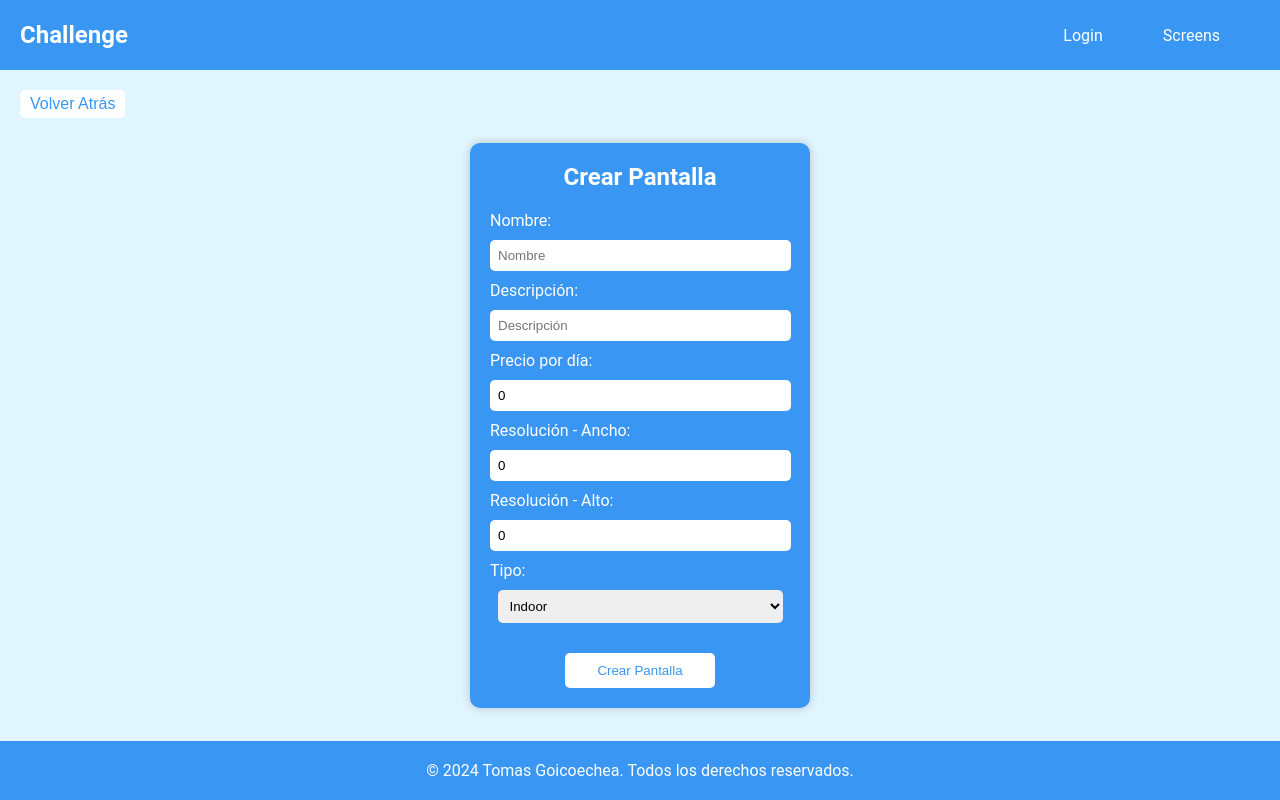
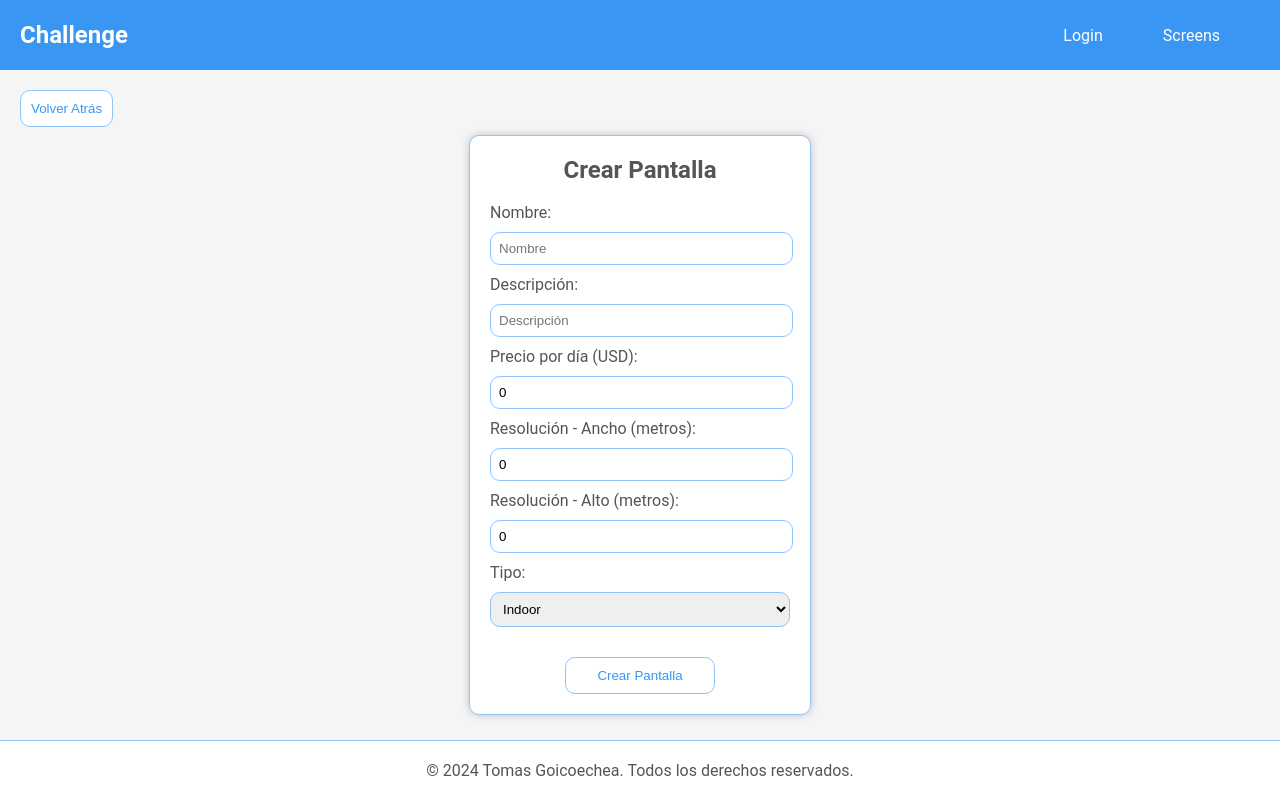
Before and after one commit to tomasgoico7/Screens, a React (Vite) app: page /create in a window 1280 px wide. Built offline with nearby package versions, Linux system fonts and the light colour scheme.

Commit message:
se estilo, y agrego funcionalidad

```diff
--- a/src/components/Login.jsx
+++ b/src/components/Login.jsx
@@ -25,6 +25,7 @@ export const Login = () => {
       );
       localStorage.setItem("token", response.data.token);
       setIsLoggedIn(true); // Establecer el estado de inicio de sesión como verdadero
+      setError(""); // Reiniciar el estado de error cuando se inicia sesión correctamente
     } catch (error) {
       console.error("Error al iniciar sesión", error);
       setError("Error al iniciar sesión. Verifica tus credenciales.");
--- a/src/components/Pagination.jsx
+++ b/src/components/Pagination.jsx
@@ -24,13 +24,15 @@ export const Pagination = ({ currentPage, totalPages, onPageChange }) => {
       </button>
       <div className="page-numbers">
         {getPageNumbers().map((pageNumber) => (
-          <button
+          <span
             key={pageNumber}
             onClick={() => onPageChange(pageNumber)}
-            className={pageNumber === currentPage ? "active" : ""}
+            className={
+              pageNumber === currentPage ? "active page-number" : "page-number"
+            }
           >
             {pageNumber}
-          </button>
+          </span>
         ))}
       </div>
       <button
--- a/src/components/ScreenForm.jsx
+++ b/src/components/ScreenForm.jsx
@@ -99,6 +99,15 @@ export const ScreenForm = ({ onSubmit, screenId }) => {
       }
 
       onSubmit(response.data); // Pasar la pantalla actualizada o creada al componente padre
+
+      // Reiniciar los estados a sus valores iniciales
+      setName("");
+      setDescription("");
+      setPrice(0);
+      setResolutionWidth(0);
+      setResolutionHeight(0);
+      setType("indoor");
+      setError(""); // También podrías limpiar el mensaje de error si lo deseas
     } catch (error) {
       setError(
         "Error al guardar la pantalla. Por favor, revisa los datos ingresados e inténtalo de nuevo."
@@ -138,7 +147,7 @@ export const ScreenForm = ({ onSubmit, screenId }) => {
             />
           </div>
           <div className="form-group">
-            <label htmlFor="price">Precio por día:</label>
+            <label htmlFor="price">Precio por día (USD):</label>
             <input
               type="number"
               id="price"
@@ -148,7 +157,9 @@ export const ScreenForm = ({ onSubmit, screenId }) => {
             />
           </div>
           <div className="form-group">
-            <label htmlFor="resolutionWidth">Resolución - Ancho:</label>
+            <label htmlFor="resolutionWidth">
+              Resolución - Ancho (metros):
+            </label>
             <input
               type="number"
               id="resolutionWidth"
@@ -158,7 +169,9 @@ export const ScreenForm = ({ onSubmit, screenId }) => {
             />
           </div>
           <div className="form-group">
-            <label htmlFor="resolutionHeight">Resolución - Alto:</label>
+            <label htmlFor="resolutionHeight">
+              Resolución - Alto (metros):
+            </label>
             <input
               type="number"
               id="resolutionHeight"
--- a/src/styles/Footer.css
+++ b/src/styles/Footer.css
@@ -1,7 +1,8 @@
 .footer {
   width: 100%;
-  background-color: rgb(57, 150, 243);
-  color: white;
+  background-color: #fff;
+  border-top: 1px solid #8fc4fa;
+  color: #555;
   text-align: center;
   padding: 20px;
   box-sizing: border-box; /* Ajusta el modelo de caja para incluir el padding dentro del ancho */
--- a/src/styles/Login.css
+++ b/src/styles/Login.css
@@ -5,11 +5,12 @@
 }
 
 .login-box {
-  background-color: rgb(57, 150, 243);
+  background-color: #fff;
   padding: 20px;
+  border: 1px solid #8fc4fa;
   border-radius: 10px;
   box-shadow: 0 0 10px rgba(0, 0, 0, 0.2);
-  color: white;
+  color: #555;
   text-align: center; /* Centra el contenido del cuadro de inicio de sesión */
   width: 300px; /* Establece un ancho fijo */
 }
@@ -28,8 +29,8 @@
 .login-box input {
   width: 95%; /* Ocupa todo el ancho disponible */
   padding: 8px;
-  border-radius: 5px;
-  border: none;
+  border: 1px solid #8fc4fa;
+  border-radius: 10px;
   margin-bottom: 10px; /* Añade espacio entre los inputs */
 }
 
@@ -41,8 +42,8 @@
   width: 50%;
   margin-top: 20px;
   padding: 10px;
-  border-radius: 5px;
-  border: none;
+  border: 1px solid #8fc4fa;
+  border-radius: 10px;
   background-color: white;
   color: rgb(57, 150, 243);
   cursor: pointer;
--- a/src/styles/NavBar.css
+++ b/src/styles/NavBar.css
@@ -13,7 +13,11 @@
   color: white;
   font-weight: bold;
   font-size: 24px; /* Tamaño de fuente inicial */
-  transition: font-size 0.3s ease; /* Transición para el cambio de tamaño de fuente */
+  transition: transform 0.6s ease;
+}
+
+.navbar-brand:hover {
+  transform: scale(1.02);
 }
 
 .navbar-list {
--- a/src/styles/Pagination.css
+++ b/src/styles/Pagination.css
@@ -1,27 +1,39 @@
 button {
   text-decoration: none;
-  color: white;
-  background-color: #3996f3;
+  background-color: white;
+  color: rgb(57, 150, 243);
   padding: 5px 10px;
-  border-radius: 5px;
-  transition: background-color 0.3s ease, color 0.3s ease;
-  align-self: end;
+  border: 1px solid #8fc4fa;
+  border-radius: 10px;
+  transition: background-color 0.5s ease;
+  align-self: center;
   margin-right: auto;
   cursor: pointer;
 }
 
 button:hover {
-  background-color: rgba(255, 255, 255, 0.4);
-  color: #3996f3;
+  background-color: rgb(28, 114, 182);
+  color: white;
 }
 
-.page-numbers button {
-  text-decoration: none;
-  color: #3996f3;
-  background-color: white;
-  border: none;
-  padding: 5px 10px;
-  align-self: end;
+button:disabled {
+  background-color: #f0f0f0; /* Cambia el color de fondo */
+  color: #cccccc; /* Cambia el color del texto */
+  opacity: 0.7; /* Ajusta la opacidad del botón */
+  cursor: not-allowed; /* Cambia el cursor al pasar sobre el botón deshabilitado */
+}
+
+.page-numbers {
+  align-self: center;
   margin-right: auto;
+}
+
+.page-number {
+  color: #3996f3; /* Celeste */
   cursor: pointer;
+  margin: 0px 5px; /* Ajusta el margen horizontal entre los números de página */
 }
+
+.active.page-number {
+  font-weight: bold; /* Puedes añadir negrita al número de página activo si lo deseas */
+}
--- a/src/styles/ScreenDetail.css
+++ b/src/styles/ScreenDetail.css
@@ -2,8 +2,6 @@
   display: grid;
   grid-template-rows: 20px auto;
   gap: 20px;
-  margin-top: 20px; /* Agrega un espacio en la parte superior */
-  margin-bottom: 20px; /* Agrega un espacio en la parte inferior */
 }
 
 .button-back {
@@ -11,22 +9,22 @@
 }
 
 .button-back button {
+  padding: 10px;
+  border: 1px solid #8fc4fa;
+  border-radius: 10px;
   background-color: white;
-  border: none;
-  padding: 5px 10px;
-  border-radius: 5px;
-  color: #3996f3;
-  font-size: 16px;
+  color: rgb(57, 150, 243);
   cursor: pointer;
-  transition: background-color 0.3s ease, color 0.3s ease;
+  transition: background-color 0.5s ease;
 }
 
 .detail-card {
-  background: linear-gradient(to bottom right, #68d8e0, #3996f3);
-  color: white;
+  background-color: #fff;
   padding: 20px;
+  border: 1px solid #8fc4fa;
   border-radius: 10px;
   box-shadow: 0 0 10px rgba(0, 0, 0, 0.2);
+  color: #555;
   text-align: center;
   width: 80%;
   margin: auto;
@@ -84,20 +82,20 @@
       "img"
       "info"
       "button";
-    margin-top: 20px;
+    margin-top: 30px;
   }
 }
 
 .edit-button,
 .delete-button {
   padding: 10px 20px;
-  border-radius: 5px;
-  border: none;
+  border-radius: 10px;
   cursor: pointer;
   transition: background-color 0.5s ease;
 }
 
 .edit-button {
+  border: 1px solid #8fc4fa;
   background-color: white;
   color: rgb(57, 150, 243);
 }
@@ -108,8 +106,9 @@
 }
 
 .delete-button {
-  background-color: rgb(255, 0, 0);
+  background-color: rgb(219, 4, 4);
   color: white;
+  border: none;
 }
 
 .delete-button:hover {
--- a/src/styles/ScreenForm.css
+++ b/src/styles/ScreenForm.css
@@ -5,27 +5,23 @@
 }
 
 .button-back {
-  display: flex;
-  align-items: flex-start;
-  justify-content: flex-start;
   margin-top: 20px;
   margin-left: 20px;
 }
 
 .button-back button {
+  padding: 10px;
+  border: 1px solid #8fc4fa;
+  border-radius: 10px;
   background-color: white;
-  border: none;
-  padding: 5px 10px;
-  border-radius: 5px;
-  color: #3996f3;
-  font-size: 16px;
+  color: rgb(57, 150, 243);
   cursor: pointer;
-  transition: background-color 0.3s ease, color 0.3s ease;
+  transition: background-color 0.5s ease;
 }
 
 .button-back button:hover {
-  background-color: #f0f0f0;
-  color: rgb(28, 114, 182);
+  background-color: rgb(28, 114, 182);
+  color: white;
 }
 
 .form-container {
@@ -35,11 +31,12 @@
 }
 
 .form-box {
-  background-color: rgb(57, 150, 243);
+  background-color: #fff;
   padding: 20px;
+  border: 1px solid #8fc4fa;
   border-radius: 10px;
   box-shadow: 0 0 10px rgba(0, 0, 0, 0.2);
-  color: white;
+  color: #555;
   text-align: center;
   width: 300px;
 }
@@ -57,11 +54,15 @@
 
 .form-box input,
 .form-box select {
-  width: 95%;
+  width: 95%; /* Ocupa todo el ancho disponible */
   padding: 8px;
-  border-radius: 5px;
-  border: none;
-  margin-bottom: 10px;
+  border: 1px solid #8fc4fa;
+  border-radius: 10px;
+  margin-bottom: 10px; /* Añade espacio entre los inputs */
+}
+
+.form-box select {
+  width: 100%;
 }
 
 .form-box input:focus {
@@ -72,10 +73,10 @@
   width: 50%;
   margin-top: 20px;
   padding: 10px;
-  border-radius: 5px;
-  border: none;
+  border: 1px solid #8fc4fa;
+  border-radius: 10px;
   background-color: white;
-  color: #3996f3;
+  color: rgb(57, 150, 243);
   cursor: pointer;
   transition: background-color 0.5s ease;
 }
--- a/src/styles/ScreenList.css
+++ b/src/styles/ScreenList.css
@@ -1,6 +1,22 @@
 .ScreenList-container {
   display: grid;
   grid-template-rows: auto 1fr 40px;
+}
+
+.login-message {
+  display: flex;
+  flex-direction: column;
+  justify-content: center;
+  background-color: #fff;
+  color: #555;
+  padding: 20px;
+  border: 1px solid #8fc4fa;
+  border-radius: 10px;
+  box-shadow: 0 0 10px rgba(0, 0, 0, 0.2);
+  text-align: center; /* Centra el texto */
+  max-width: 400px; /* Ajusta el ancho máximo */
+  height: 200px;
+  margin: auto auto; /* Centra vertical y horizontalmente */
 }
 
 .header-container {
@@ -22,22 +38,24 @@
 
 .button-newScreen {
   text-decoration: none;
-  color: white;
-  background-color: #3996f3;
-  padding: 5px 10px;
-  border-radius: 5px;
-  transition: background-color 0.3s ease, color 0.3s ease;
-  align-self: center;
+  padding: 10px;
+  border: 1px solid #8fc4fa;
+  border-radius: 10px;
+  background-color: white;
+  color: rgb(57, 150, 243);
+  cursor: pointer;
+  transition: background-color 0.5s ease;
 }
 
 .button-newScreen:hover {
-  background-color: rgba(255, 255, 255, 0.4);
-  color: #3996f3;
+  background-color: rgb(28, 114, 182);
+  color: white;
 }
 
 .cards-container {
   display: grid;
   grid-template-columns: repeat(auto-fit, minmax(250px, 1fr));
+  align-items: flex-start;
   gap: 20px;
   margin: 20px; /* Agrega espacio entre el borde de la pantalla y las tarjetas */
 }
@@ -62,7 +80,7 @@
 }
 
 .card-container:hover {
-  transform: scale(1.05); /* Aumenta el tamaño en un 5% al pasar el mouse */
+  transform: scale(1.02); /* Aumenta el tamaño en un 5% al pasar el mouse */
 }
 
 .card-image {
--- a/style.css
+++ b/style.css
@@ -1,7 +1,7 @@
 body {
   margin: 0;
   padding: 0;
-  background-color: #e1f5fe;
+  background-color: #f5f5f5;
   font-family: "Roboto", sans-serif;
 }
 
```
Also changed, not shown: src/components/ScreenList.jsx (+29 -7 lines).
